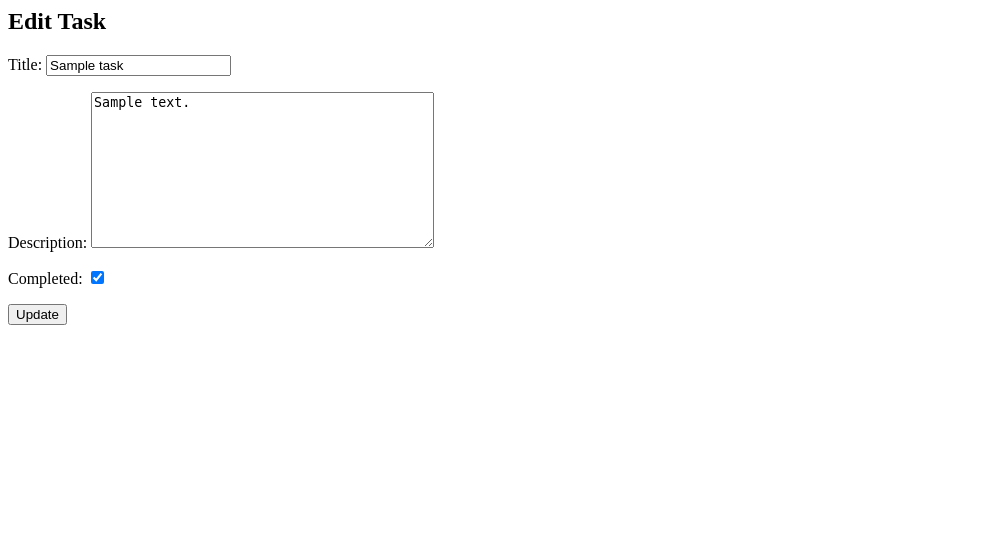
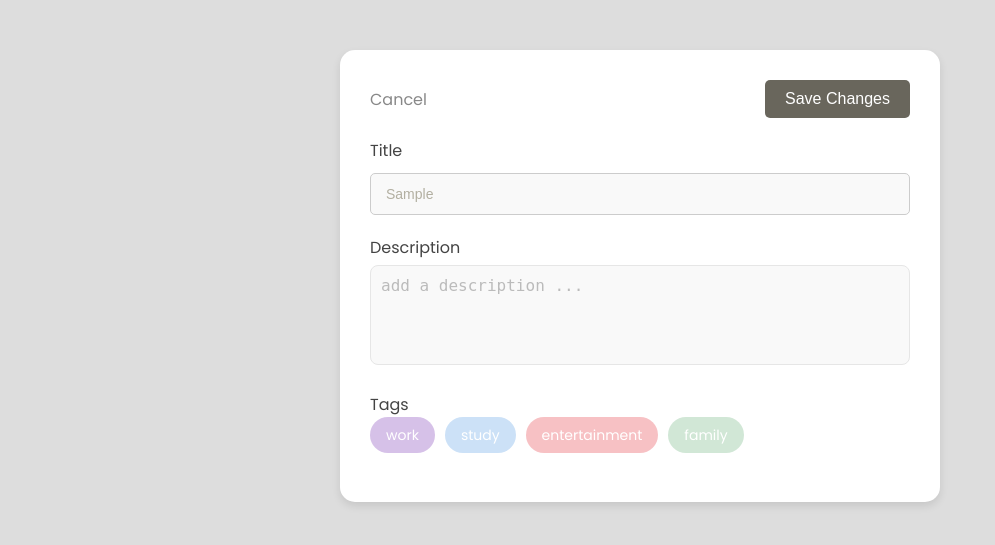
Before and after one commit to Faith-K-commits/django-todo, a Django app: page /tasks/1/edit/ in a window 1280 px wide. Shown: the top 545 px of the page, without its empty margins (0-995 px from the left). Run offline with Django 5.2, Linux system fonts and the light colour scheme; a user stored in the database is signed in; tables that the repository leaves empty hold one stand-in row (values such as "Sample post").

Commit message:
Style edit page

```diff
--- a/tasks/templates/tasks/create_task.html
+++ b/tasks/templates/tasks/create_task.html
@@ -15,6 +15,7 @@
 <div class="task-form-container">
     <form method="POST" action="{% url 'tasks:create_task' %}">
         {% csrf_token %}
+{#        {{ task_form.as_p }}#}
         <div class="form-header">
             <a href="{% url 'tasks:tasks' %}" class="cancel-button">Cancel</a>
             <button class="add-button">Add</button>
--- a/tasks/templates/tasks/delete_task.html
+++ b/tasks/templates/tasks/delete_task.html
@@ -2,7 +2,7 @@
     <h2>Delete Task</h2>
     <form method="POST" action="{% url 'tasks:delete_task' task.id %}">
         {% csrf_token %}
-        <p>Are you sure you want to delete this task?</p>
+        <p>Are you sure you want to delete "{{ task.title }}"?</p>
         <button type="submit">Delete</button>
     </form>
 {% endblock %}
--- a/tasks/templates/tasks/update_task.html
+++ b/tasks/templates/tasks/update_task.html
@@ -1,9 +1,57 @@
+{% load static %}
+
+<!doctype html>
+<html lang="en">
+<head>
+    <meta charset="UTF-8">
+    <meta name="viewport"
+          content="width=device-width, user-scalable=no, initial-scale=1.0, maximum-scale=1.0, minimum-scale=1.0">
+    <meta http-equiv="X-UA-Compatible" content="ie=edge">
+    <link rel="stylesheet" href="{% static 'css/styles.css' %}">
+    <title>Document</title>
+</head>
+<body>
 {% block content %}
-    <h2>Edit Task</h2>
+<div class="task-form-container">
     <form method="POST" action="{% url 'tasks:edit_task' task.id %}">
         {% csrf_token %}
-        {{ task_form.as_p }}
-        <button type="submit">Update</button>
+{#        {{ task_form.as_p }}#}
+        <div class="form-header">
+            <a href="{% url 'tasks:tasks' %}" class="cancel-button">Cancel</a>
+            <button class="add-button">Save Changes</button>
+        </div>
+        <div class="form-group">
+            <label for="id_title">Title</label>
+            <input type="text" id="id_title" name="title" placeholder="add a title ..." class="form-input" value={{ task.title }}>
+        </div>
+        <div class="form-group">
+            <label for="id_description">Description</label>
+            <textarea id="id_description" name="description" placeholder="add a description ..." class="form-textarea"></textarea>
+        </div>
+        <div class="form-group">
+            <label>Tags</label>
+            <div class="tags">
+                <label class="tag">
+                    <input type="radio" name="tag" value="work">
+                    <span class="tag-label work">work</span>
+                </label>
+                <label class="tag">
+                    <input type="radio" name="tag" value="study">
+                    <span class="tag-label study">study</span>
+                </label>
+                <label class="tag">
+                    <input type="radio" name="tag" value="entertainment">
+                    <span class="tag-label entertainment">entertainment</span>
+                </label>
+                <label class="tag">
+                    <input type="radio" name="tag" value="family">
+                    <span class="tag-label family">family</span>
+                </label>
+            </div>
+        </div>
     </form>
+</div>
+{% endblock %}
 
-{% endblock %}
+</body>
+</html>
--- a/tasks/views.py
+++ b/tasks/views.py
@@ -85,7 +85,8 @@ def update_task(request, pk):
     else:
         task_form = TaskForm(instance=task)
     return render(request, 'tasks/update_task.html', {
-        'task_form': task_form
+        'task_form': task_form,
+        'task': task
     })
 
 # Function to delete a task
```
